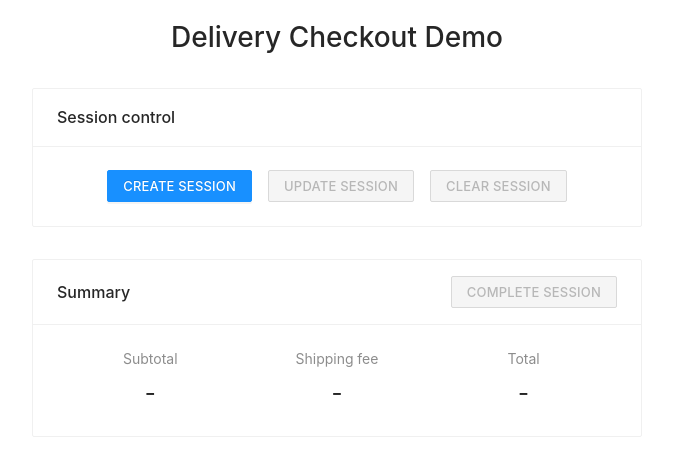
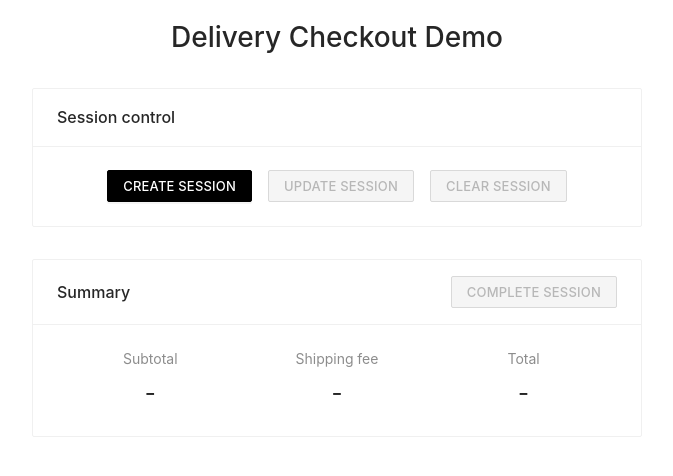
Before and after one commit to shipwallet/delivery-checkout-demo, a React (Create React App) app: page / in a window 1280 px wide. Shown: the top 476 px of the page, without its empty margins (303-976 px from the left). Built offline with nearby package versions, Linux system fonts and the light colour scheme; no server answers; the HTML template or start-up script is replaced by a standard one.

Commit message:
feat: use brand colors

```diff
--- a/src/App.tsx
+++ b/src/App.tsx
@@ -11,6 +11,7 @@ import {
 } from "./api";
 import { replaceScriptNode, setupGeneralJSListeners } from "./utils";
 import { SIWSessionDTO } from "./types";
+import "./styles.css";
 
 const localStorageSessionIDKey = "ingrid-session-id";
 
@@ -164,34 +165,34 @@ export default function App() {
         >
           <Space size="middle" align="start" direction="horizontal">
             <Button
-              style={buttonStyle}
               type="primary"
               onClick={handleCreateSession}
               size="middle"
               loading={isLoading}
               disabled={!!session}
+              className="custom-button"
             >
               Create session
             </Button>
 
             <Button
-              style={buttonStyle}
               size="middle"
               loading={isLoading}
               type="primary"
               onClick={handleUpdateSession}
               disabled={!!!session || session.status === "COMPLETE"}
+              className="custom-button"
             >
               Update session
             </Button>
 
             <Button
-              style={buttonStyle}
               size="middle"
               loading={isLoading}
               type="primary"
               onClick={handleClearSession}
               disabled={!!!session}
+              className="custom-button"
             >
               Clear session
             </Button>
@@ -213,8 +214,8 @@ export default function App() {
               onClick={handleCompleteSession}
               disabled={!!!session || session.status === "COMPLETE"}
               size="middle"
-              style={buttonStyle}
               loading={isLoading}
+              className="custom-button"
             >
               Complete session
             </Button>
@@ -276,10 +277,3 @@ const cardHeaderStyle: CSSProperties = {
   textAlign: "left",
   fontWeight: 500,
 };
-const buttonStyle: CSSProperties = {
-  display: "inline-block",
-  textTransform: "uppercase",
-  fontSize: "13px",
-  fontWeight: 500,
-  letterSpacing: "0.2px",
-};
--- /dev/null
+++ b/src/styles.css
@@ -0,0 +1,20 @@
+/* Code sandbox crashes when less styles are imported from antd so we have to hack it instead of customizing the styles */
+.custom-button {
+  background: black;
+  border-color: black;
+  display: inline-block;
+  text-transform: uppercase;
+  font-size: 13px;
+  font-weight: 500;
+  letter-spacing: 0.2px;
+}
+
+.custom-button:focus {
+  background: rgba(0, 0, 0, 0.85);
+  border-color: rgba(0, 0, 0, 0.85);
+}
+
+.custom-button:hover {
+  background: rgba(0, 0, 0, 0.85);
+  border-color: rgba(0, 0, 0, 0.85);
+}
```
